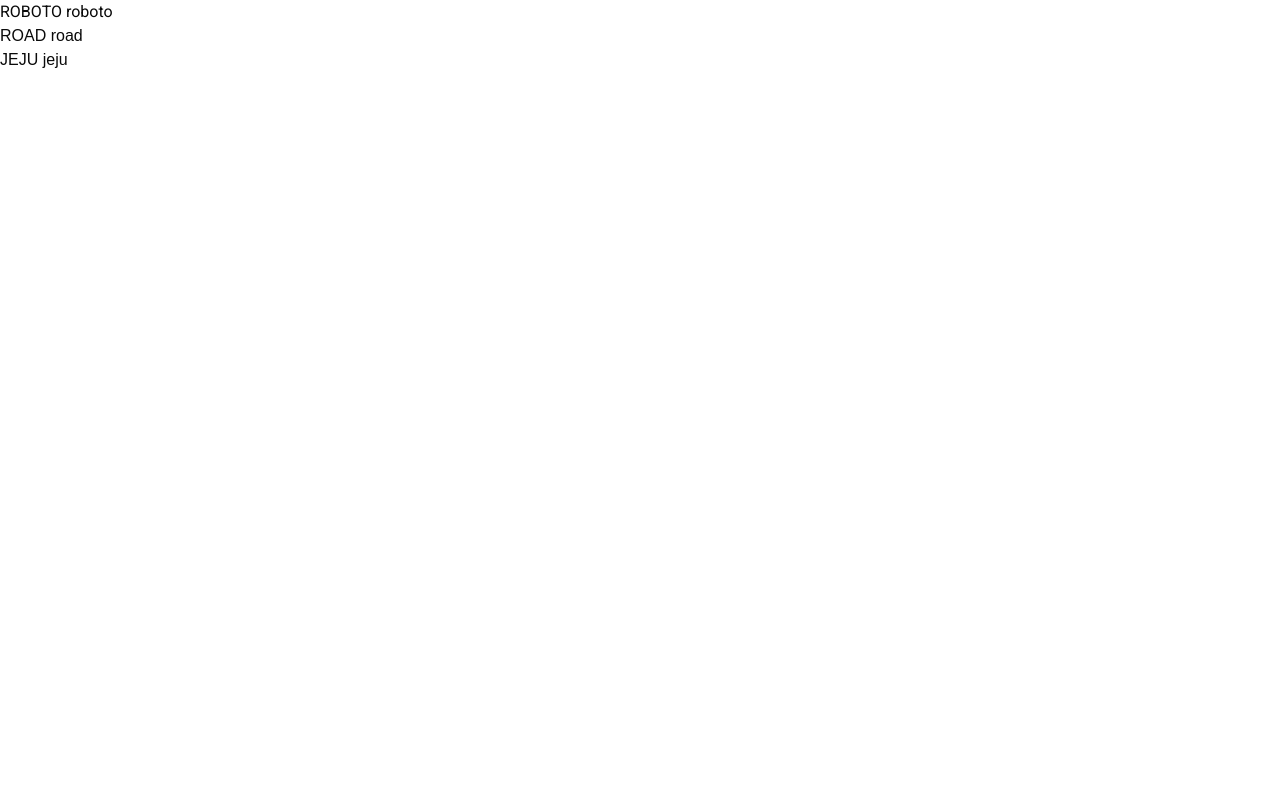
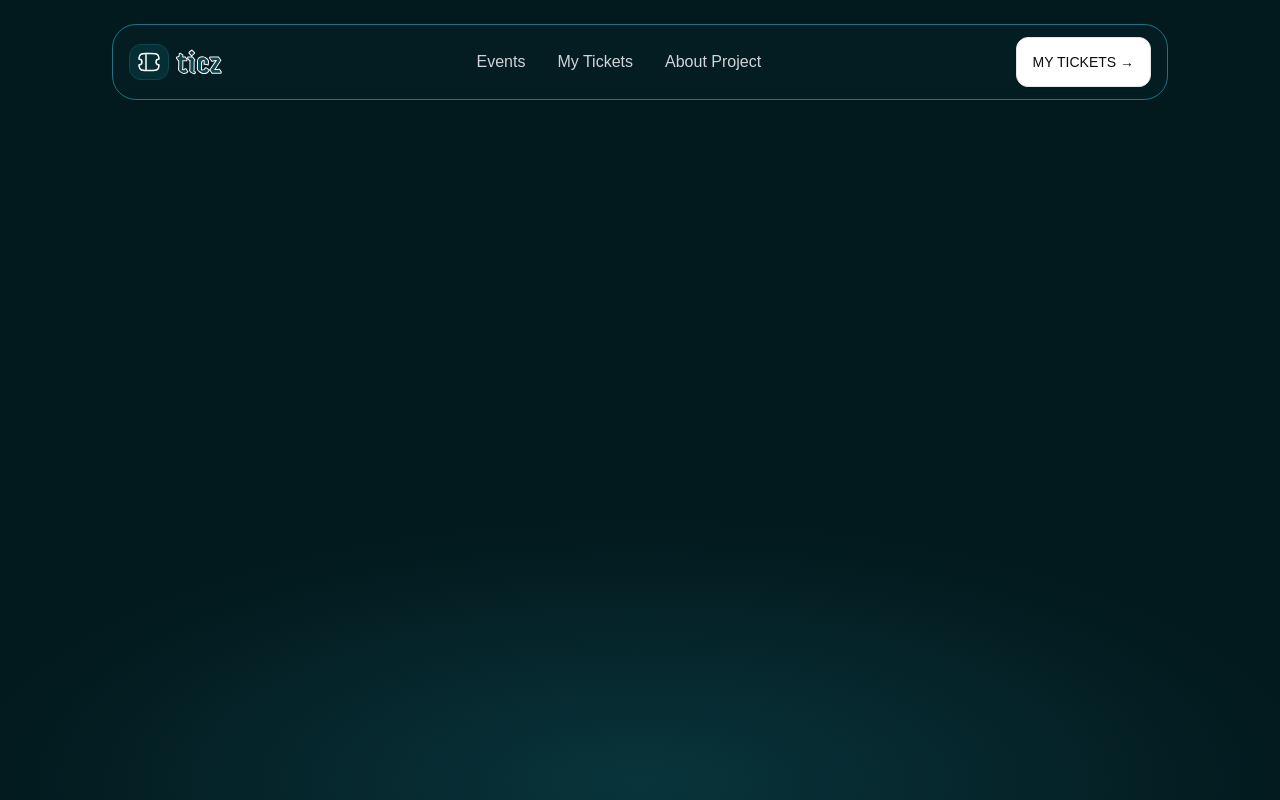
Before and after one commit to princeeze/ticket-app, a Next.js app: page / in a window 1280 px wide. Built offline with nearby package versions, Linux system fonts and the light colour scheme; a web font is replaced by a local one.

Commit message:
feat: setup navbar

```diff
--- a/src/app/page.tsx
+++ b/src/app/page.tsx
@@ -1,9 +1,21 @@
-export default function Home() {
+import { Navbar } from "@/components/navbar";
+import { TicketSelection } from "@/components/ticket-selection";
+
+export default function Page() {
   return (
-    <div>
-      <p className="font-roboto">ROBOTO roboto</p>
-      <p className="font-road">ROAD road</p>
-      <p className="font-jeju">JEJU jeju</p>
+    <div
+      style={{
+        background:
+          "radial-gradient(52.52% 32.71% at 50% 97.66%, rgba(36, 160, 181, 0.2) 0%, rgba(36, 160, 181, 0) 100%), #02191D",
+      }}
+      className="min-h-screen pt-6"
+    >
+      <div>
+        <Navbar />
+        <main className="container mx-auto px-4 py-8">
+          {/* <TicketSelection /> */}
+        </main>
+      </div>
     </div>
   );
 }
--- /dev/null
+++ b/src/components/navbar.tsx
@@ -0,0 +1,39 @@
+import Link from "next/link";
+import { Button } from "@/components/ui/button";
+import logo from "@/assets/logo.svg";
+import Image from "next/image";
+
+export function Navbar() {
+  return (
+    <nav className="mx-28 border rounded-3xl backdrop-blur-sm border-[#197686] bg-[#05252C]/40">
+      <div className="container mx-auto flex py-3 items-center justify-between px-4">
+        <div className="flex  items-center space-x-4">
+          <Link href="/" className="hover:opacity-50">
+            <Image src={logo} alt="ticz" />
+          </Link>
+        </div>
+        <div className="flex font-jeju items-center space-x-4">
+          <Link href="/events" className="text-gray-300 hover:text-white p-2">
+            Events
+          </Link>
+          <Link
+            href="/my-tickets"
+            className="text-gray-300 hover:text-white p-2"
+          >
+            My Tickets
+          </Link>
+          <Link href="/about" className="text-gray-300 hover:text-white p-2">
+            About Project
+          </Link>
+        </div>
+        <Button
+          variant="outline"
+          className="text-[#0A0C11] hover font-jeju rounded-xl px-4 py-6"
+          asChild
+        >
+          <Link href="/my-tickets">MY TICKETS →</Link>
+        </Button>
+      </div>
+    </nav>
+  );
+}
```
Also changed, not shown: src/assets/logo.svg (added).
